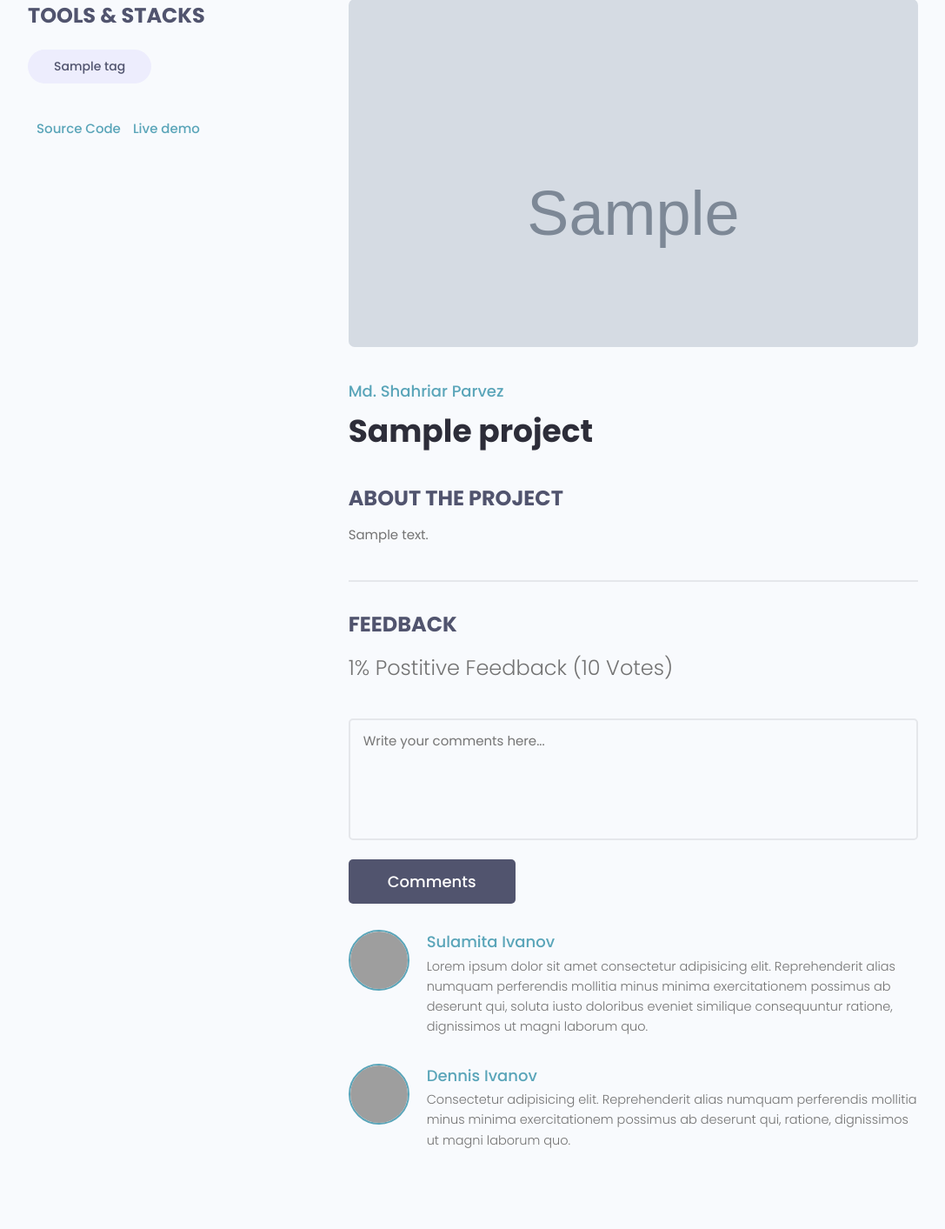
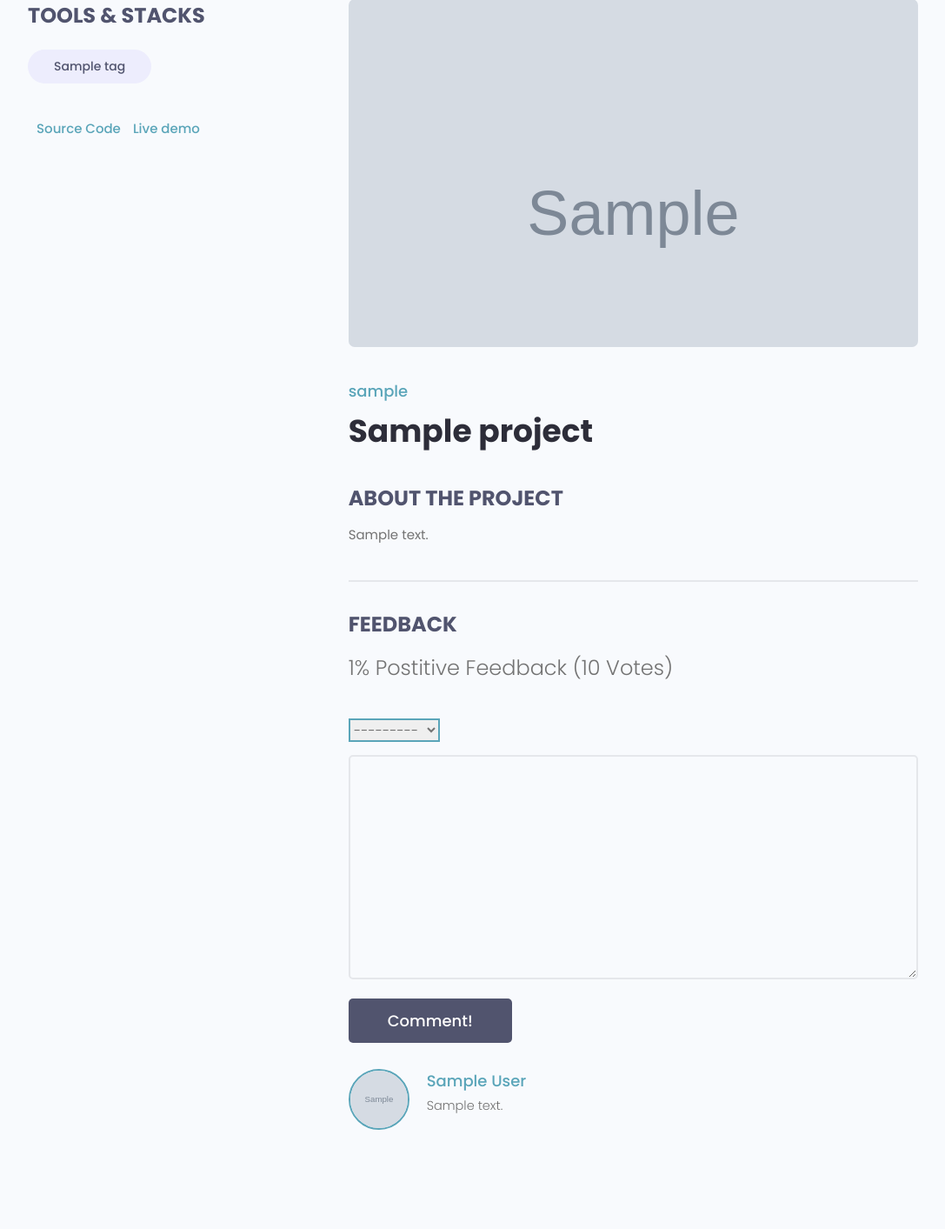
Before and after one commit to bl4szk4/Django_tutorial, a Django app: page /projects/project/00000000-0000-0000-0000-000000000001/ in a window 1280 px wide. Shown: the part 108-1521 px from the top of the page at 87% size, without its empty margins (96-1183 px from the left). After the commit the page ends 1407 px from the top, so only its background shows below. Run offline with Django 4.2, Linux system fonts and the light colour scheme; tables that the repository leaves empty hold one stand-in row (values such as "Sample post"); grey boxes marked "Sample" are stand-in pictures; some libraries are stand-ins or nearby versions; grey boxes are pictures that could not be loaded.

Commit message:
Users can comment projects

```diff
--- a/projects/forms.py
+++ b/projects/forms.py
@@ -1,6 +1,6 @@
 from django.forms import ModelForm
 from django import forms
-from .models import Project
+from .models import Project, Review
 
 
 class ProjectForm(ModelForm):
@@ -18,3 +18,17 @@
         for name, field in self.fields.items():
             field.widget.attrs.update({'class': 'input'})
         self.fields['title'].widget.attrs.update({'placeholder': 'Add title'})
+
+
+class ReviewForm(ModelForm):
+    class Meta:
+        model = Review
+        fields = ['value', 'body']
+
+        labels = {"value": "Place your vote", "body": "Add a comment"}
+
+    def __init__(self, *args, **kwargs):
+        super(ReviewForm, self).__init__(*args, **kwargs)
+
+        for name, field in self.fields.items():
+            field.widget.attrs.update({'class': 'input'})
--- a/projects/models.py
+++ b/projects/models.py
@@ -22,19 +22,31 @@
     class Meta:
         ordering = ['created']
 
+    @property
+    def count_vote_ratio(self):
+        reviews = self.review_set.all()
+        up_votes = reviews.filter(value='up').count()
+        total_votes = reviews.count()
+        ratio = (up_votes/total_votes) * 100
+        self.vote_total = total_votes
+        self.vote_ratio = ratio
+        self.save()
+
 
 class Review(models.Model):
     VOTE_TYPE = (
         ('up', 'Up Vote'),
         ('down', 'Down Vote'),
     )
-    #owner =
+    owner = models.ForeignKey(Profile, null=True, blank=True, on_delete=models.CASCADE)
     project = models.ForeignKey(Project, on_delete=models.CASCADE)
     body = models.TextField(null=True, blank=True)
     value = models.CharField(max_length=200, choices=VOTE_TYPE)
     created = models.DateTimeField(auto_now_add=True)
     id = models.UUIDField(default=uuid.uuid4, unique=True, primary_key=True, editable=False)
 
+    class Meta:
+        unique_together = [['owner', 'project']]
     def __str__(self):
         return self.value
 
--- a/projects/templates/projects/single-project.html
+++ b/projects/templates/projects/single-project.html
@@ -28,7 +28,7 @@
         </div>
         <div class="column column--2of3">
           <img class="singleProject__preview" src="{{project.featured_image.url}}" alt="portfolio thumbnail" />
-          <a href="" class="singleProject__developer">Md. Shahriar Parvez</a>
+          <a href="" class="singleProject__developer">{{ project.owner }}</a>
           <h2 class="singleProject__title">{{project.title}}</h2>
           <h3 class="singleProject__subtitle">About the Project</h3>
           <div class="singleProject__info">
@@ -41,42 +41,34 @@
               {{project.vote_ratio}}% Postitive Feedback ({{project.vote_total}} Vote{{project.vote_total|pluralize:"s"}})
             </h5>
 
-            <form class="form" action="#" method="POST">
-              <!-- Textarea -->
+            <form class="form" action="{% url 'project' project.id %}" method="POST">
+            {% csrf_token %}
+                {% for field in form %}
               <div class="form__field">
-                <label for="formInput#textarea">Comments: </label>
-                <textarea class="input input--textarea" name="message" id="formInput#textarea"
-                  placeholder="Write your comments here..."></textarea>
+                <label for="formInput#textarea">{{ field.label }}</label>
+                {{ field }}
               </div>
-              <input class="btn btn--sub btn--lg" type="submit" value="Comments" />
+                {% endfor %}
+              <input class="btn btn--sub btn--lg" type="submit" value="Comment!" />
             </form>
+
             <div class="commentList">
+              {% for review in project.review_set.all %}
+                  {% if review.body %}
               <div class="comment">
-                <a href="profile.html">
+                <a href="{% url 'user-profile' review.owner.id %}">
                   <img class="avatar avatar--md"
-                    src="https://pbs.twimg.com/profile_images/1335382240931368961/b3wSZKj4_400x400.jpg" alt="user" />
+                    src="{{ review.owner.profile_image.url }}" alt="user" />
                 </a>
                 <div class="comment__details">
-                  <a href="profile.html" class="comment__author">Sulamita Ivanov</a>
+                  <a href="{% url 'user-profile' review.owner.id %}" class="comment__author">{{ review.owner.name }}</a>
                   <p class="comment__info">
-                    Lorem ipsum dolor sit amet consectetur adipisicing elit. Reprehenderit alias numquam perferendis
-                    mollitia minus minima exercitationem possimus ab deserunt qui, soluta iusto doloribus eveniet
-                    similique consequuntur ratione, dignissimos ut magni laborum quo.
+                    {{ review.body|linebreaksbr }}
                   </p>
                 </div>
               </div>
-              <div class="comment">
-                <a href="profile.html">
-                  <img class="avatar avatar--md" src="https://avatars.githubusercontent.com/u/33843378" alt="user" />
-                </a>
-                <div class="comment__details">
-                  <a href="profile.html" class="comment__author">Dennis Ivanov</a>
-                  <p class="comment__info">
-                    Consectetur adipisicing elit. Reprehenderit alias numquam perferendis mollitia minus minima
-                    exercitationem possimus ab deserunt qui, ratione, dignissimos ut magni laborum quo.
-                  </p>
-                </div>
-              </div>
+                  {% endif %}
+                {% endfor %}
             </div>
           </div>
         </div>
--- a/projects/views.py
+++ b/projects/views.py
@@ -1,10 +1,9 @@
 from django.shortcuts import render, redirect
 from .models import Project
-from .forms import ProjectForm
+from .forms import ProjectForm, ReviewForm
 from django.contrib.auth.decorators import login_required
 from .utils import search_projects, paginate_projects
-from django.core.paginator import Paginator, PageNotAnInteger, EmptyPage
-
+from django.contrib import messages
 
 def projects(request):
     projects, search_query = search_projects(request)
@@ -16,7 +15,19 @@
 
 def project(request, pk):
     projectObj = Project.objects.get(id=pk)
-    return render(request, 'projects/single-project.html', {"project": projectObj})
+    form = ReviewForm()
+
+    if request.method == 'POST':
+        form = ReviewForm(request.POST)
+        review = form.save(commit=False)
+        review.project = projectObj
+        review.owner = request.user.profile
+        review.save()
+        projectObj.count_vote_ratio
+        messages.success(request, 'Your review has been submitted!')
+        return redirect('project', pk=projectObj.id)
+
+    return render(request, 'projects/single-project.html', {"project": projectObj, "form": form})
 
 
 @login_required(login_url='login')
```
Also changed, not shown: readme.md.
